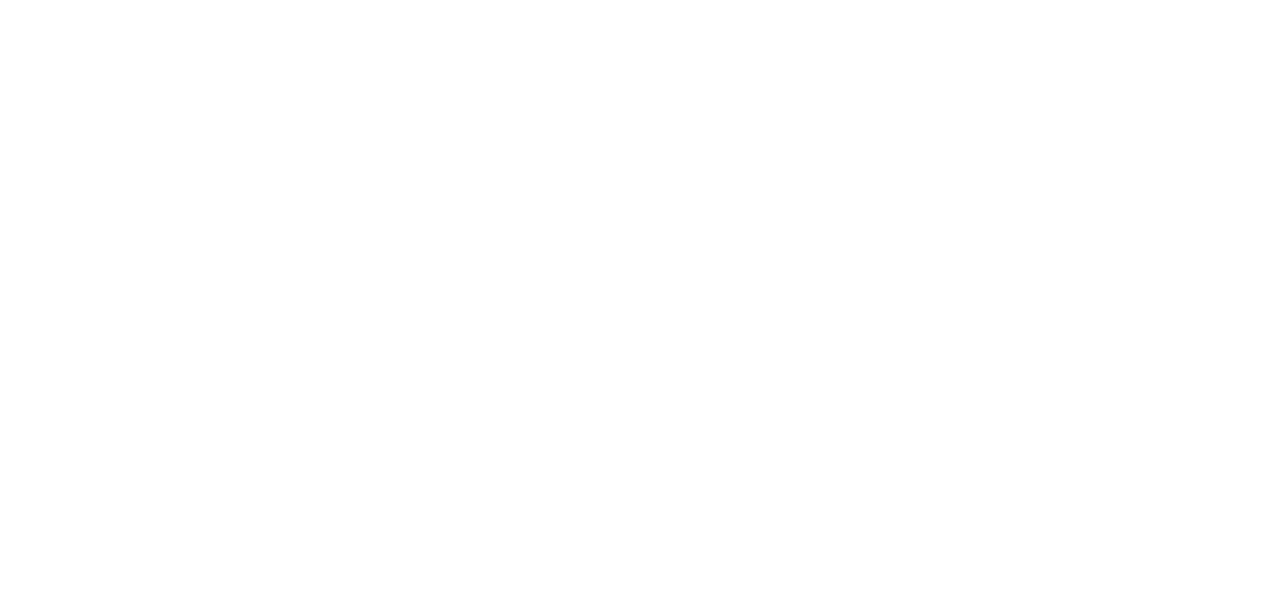
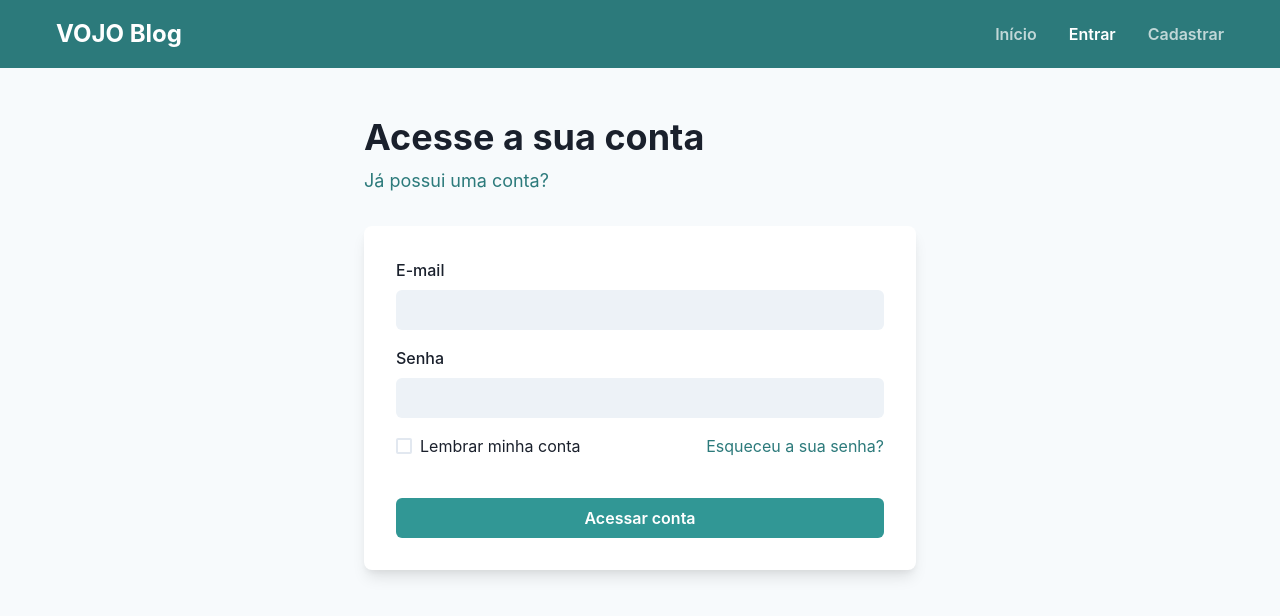
Before and after one commit to AlessandroRodrigo-zz/vojo-teste, a React (Create React App) app: page /#/login in a window 1280 px wide. Shown: the top 616 px of the page. Built offline with nearby package versions, Linux system fonts and the light colour scheme; no server answers.

Commit message:
feat(sign_in): desenvolvimento do login

```diff
--- /dev/null
+++ b/src/components/ui/organisms/navbar/index.tsx
@@ -0,0 +1,57 @@
+import { Box, Button, HStack, Stack, Text } from '@chakra-ui/react';
+import { NavLink } from 'react-router-dom';
+import React from 'react';
+
+const Navbar: React.FunctionComponent = ({ children }): JSX.Element => {
+  return (
+    <Stack minH={'100vh'} spacing={0}>
+      <Box bg={'teal.600'}>
+        <HStack justifyContent={'space-between'} p={4} maxWidth={1200} mx={'auto'}>
+          <Text fontSize={'2xl'} fontWeight={'bold'} color={'white'}>
+            VOJO Blog
+          </Text>
+
+          <HStack spacing={8}>
+            <Button
+              as={NavLink}
+              to={'/'}
+              exact
+              opacity={0.7}
+              activeStyle={{ opacity: 1 }}
+              variant={'link'}
+              color={'white'}
+            >
+              Início
+            </Button>
+
+            <Button
+              as={NavLink}
+              to={'/login'}
+              variant={'link'}
+              color={'white'}
+              opacity={0.7}
+              activeStyle={{ opacity: 1 }}
+            >
+              Entrar
+            </Button>
+
+            <Button
+              as={NavLink}
+              to={'/register'}
+              exact
+              opacity={0.7}
+              activeStyle={{ opacity: 1 }}
+              variant={'link'}
+              color={'white'}
+            >
+              Cadastrar
+            </Button>
+          </HStack>
+        </HStack>
+      </Box>
+      {children}
+    </Stack>
+  );
+};
+
+export default Navbar;
--- a/src/pages/feed/index.tsx
+++ b/src/pages/feed/index.tsx
@@ -7,7 +7,7 @@
   const controller = useFeedController();
 
   return (
-    <Box padding={4}>
+    <Box padding={4} maxW={1200} mx={'auto'}>
       <Text fontSize={'2xl'} fontWeight={'bold'} color={'gray.700'}>
         Feed de artigos
       </Text>
--- /dev/null
+++ b/src/pages/sign_in/index.tsx
@@ -0,0 +1,52 @@
+import React from 'react';
+import {
+  Box,
+  Button,
+  Checkbox,
+  Flex,
+  FormControl,
+  FormLabel,
+  Heading,
+  Input,
+  Link,
+  Stack,
+  Text,
+} from '@chakra-ui/react';
+
+function SignIn(): JSX.Element {
+  return (
+    <Flex minW={600} bg={'gray.50'} flex={1}>
+      <Stack spacing={8} mx={'auto'} maxW={600} minW={600} py={12} px={6}>
+        <Stack align={'left'}>
+          <Heading fontSize={'4xl'}>Acesse a sua conta</Heading>
+          <Link fontSize={'lg'} color={'teal.600'} maxW={'fit-content'}>
+            Já possui uma conta?
+          </Link>
+        </Stack>
+        <Box rounded={'lg'} bg={'white'} boxShadow={'lg'} p={8}>
+          <Stack spacing={4}>
+            <FormControl id="email">
+              <FormLabel>E-mail</FormLabel>
+              <Input variant={'filled'} type="email" />
+            </FormControl>
+            <FormControl id="password">
+              <FormLabel>Senha</FormLabel>
+              <Input variant={'filled'} type="password" />
+            </FormControl>
+            <Stack spacing={10}>
+              <Stack direction={{ base: 'column', sm: 'row' }} align={'start'} justify={'space-between'}>
+                <Checkbox>Lembrar minha conta</Checkbox>
+                <Link color={'teal.600'}>Esqueceu a sua senha?</Link>
+              </Stack>
+              <Button colorScheme={'teal'} color={'white'}>
+                Acessar conta
+              </Button>
+            </Stack>
+          </Stack>
+        </Box>
+      </Stack>
+    </Flex>
+  );
+}
+
+export default SignIn;
--- a/src/routes.tsx
+++ b/src/routes.tsx
@@ -1,13 +1,18 @@
 import React from 'react';
 import { HashRouter, Route, Switch } from 'react-router-dom';
 import Feed from './pages/feed';
+import Navbar from './components/ui/organisms/navbar';
+import SignIn from './pages/sign_in';
 
 export default function App(): JSX.Element {
   return (
     <HashRouter hashType={'slash'}>
-      <Switch>
-        <Route path={'/'} exact component={Feed} />
-      </Switch>
+      <Navbar>
+        <Switch>
+          <Route path={'/'} exact component={Feed} />
+          <Route path={'/login'} exact component={SignIn} />
+        </Switch>
+      </Navbar>
     </HashRouter>
   );
 }
```
Also changed, not shown: .eslintrc.js.
